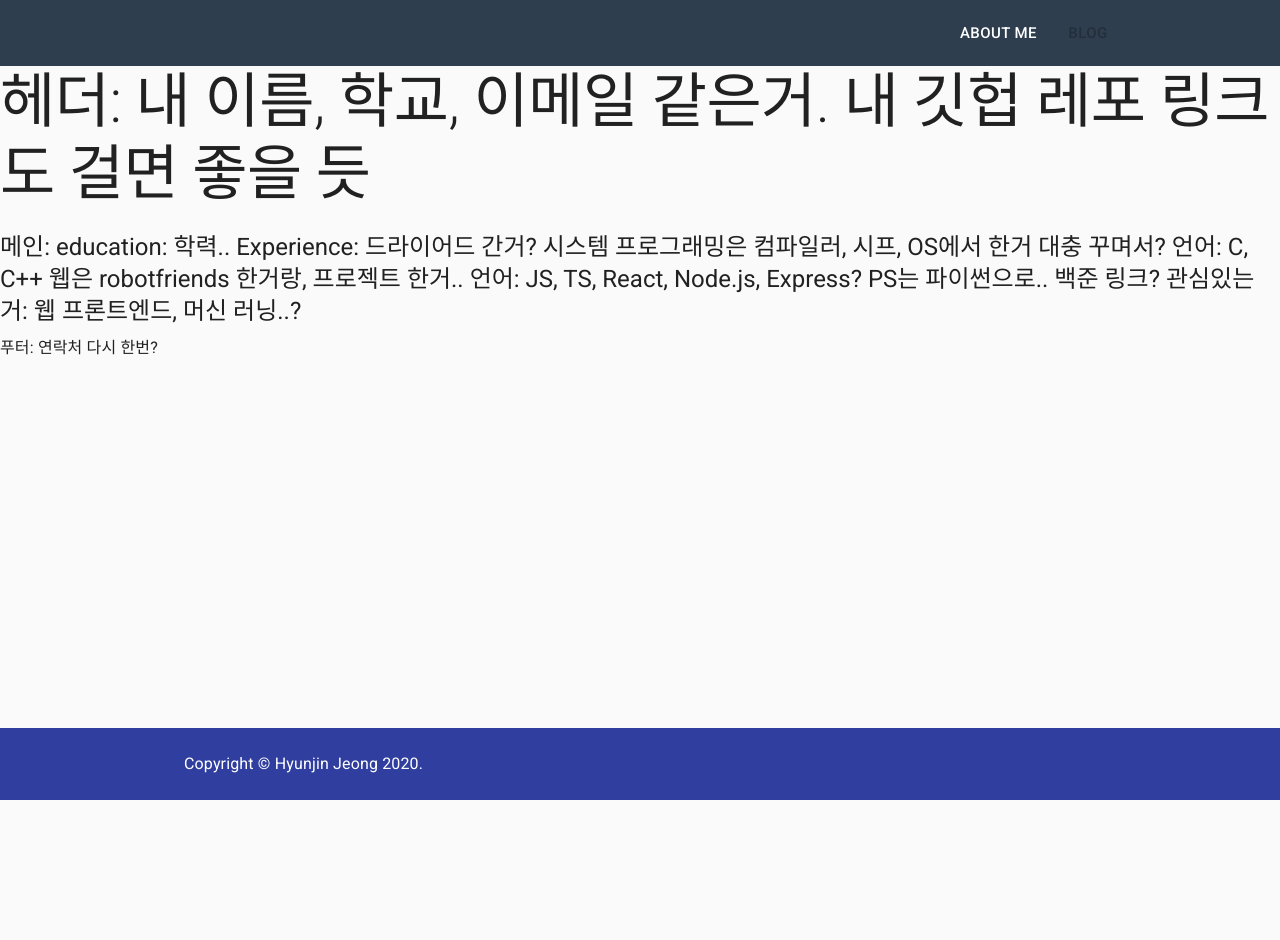
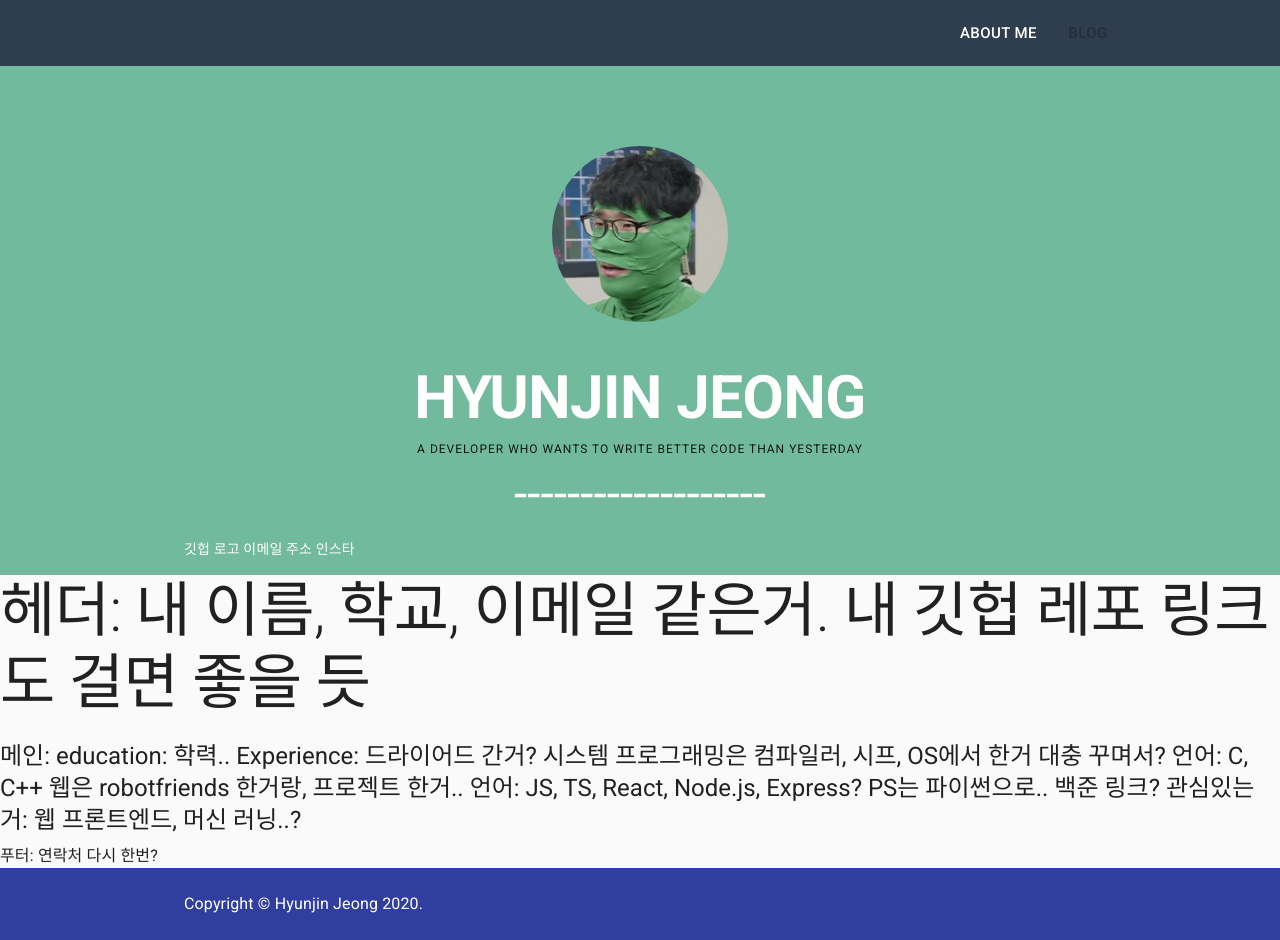
Before and after one commit to hyunjinjeong/hyunjinjeong.github.io, a Gatsby site: page / in a window 1280 px wide. Before the commit the page ends 800 px from the top, so only its background shows below. Built offline with nearby package versions, Linux system fonts and the light colour scheme; Gatsby itself is replaced by a stand-in of ours.

Commit message:
Add description

```diff
--- /dev/null
+++ b/src/components/description.tsx
@@ -0,0 +1,48 @@
+import React from 'react';
+import Avatar from '@material-ui/core/Avatar';
+import { styled } from '@material-ui/core/styles';
+import Typography from '@material-ui/core/Typography';
+import Container from '@material-ui/core/Container';
+
+import Face from '../images/face.png';
+
+const StyledBackground = styled('div')(({ theme }) => ({
+  backgroundColor: '#71ba9d',
+  paddingTop: theme.spacing(8),
+  paddingBottom: theme.spacing(2),
+  color: theme.palette.primary.contrastText,
+}));
+
+const StyledAvatar = styled(Avatar)(({ theme }) => ({
+  width: theme.spacing(22),
+  height: theme.spacing(22),
+  marginTop: theme.spacing(2),
+  marginBottom: theme.spacing(5),
+  marginLeft: 'auto',
+  marginRight: 'auto',
+}));
+
+const Description: React.FC = () => (
+  <StyledBackground>
+    <Container maxWidth="md">
+      <StyledAvatar alt="my face" src={Face} />
+      <Typography align="center" variant="h2" component="h1">
+        <strong>HYUNJIN JEONG</strong>
+      </Typography>
+      <Typography
+        align="center"
+        color="textPrimary"
+        variant="overline"
+        component="h2"
+      >
+        A developer who wants to write better code than yesterday
+      </Typography>
+      <Typography align="center" variant="h3" component="h2" gutterBottom>
+        -------------------
+      </Typography>
+      깃헙 로고 이메일 주소 인스타
+    </Container>
+  </StyledBackground>
+);
+
+export default Description;
--- a/src/pages/index.tsx
+++ b/src/pages/index.tsx
@@ -1,13 +1,15 @@
 import React from 'react';
 
 import Layout from '../components/layout';
+import SEO from '../components/seo';
 import Main from '../components/main';
-import SEO from '../components/seo';
+import Description from '../components/description';
 
 const IndexPage: React.FC = () => (
   <>
     <SEO title="About me" />
     <Layout>
+      <Description />
       <Main />
     </Layout>
   </>
```
